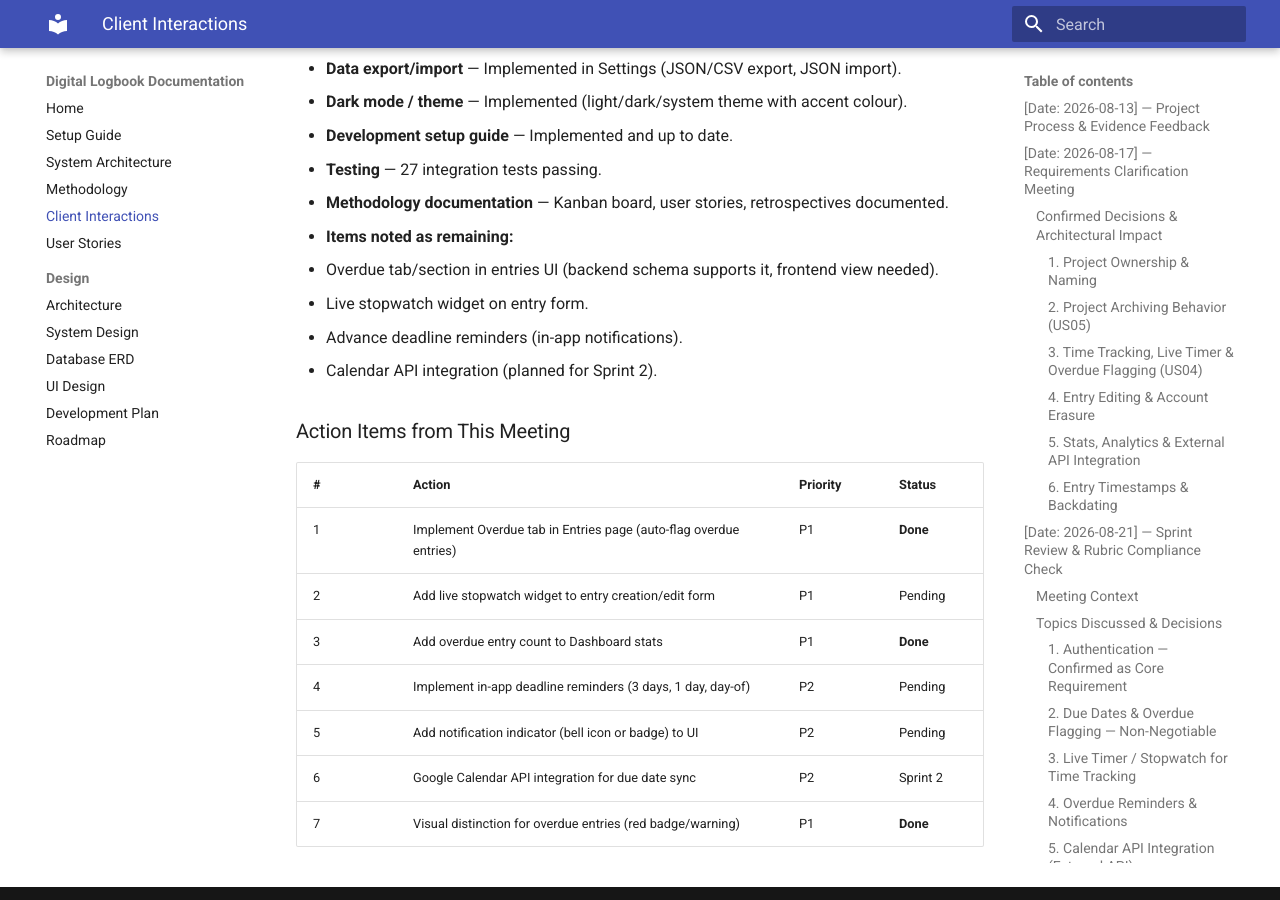
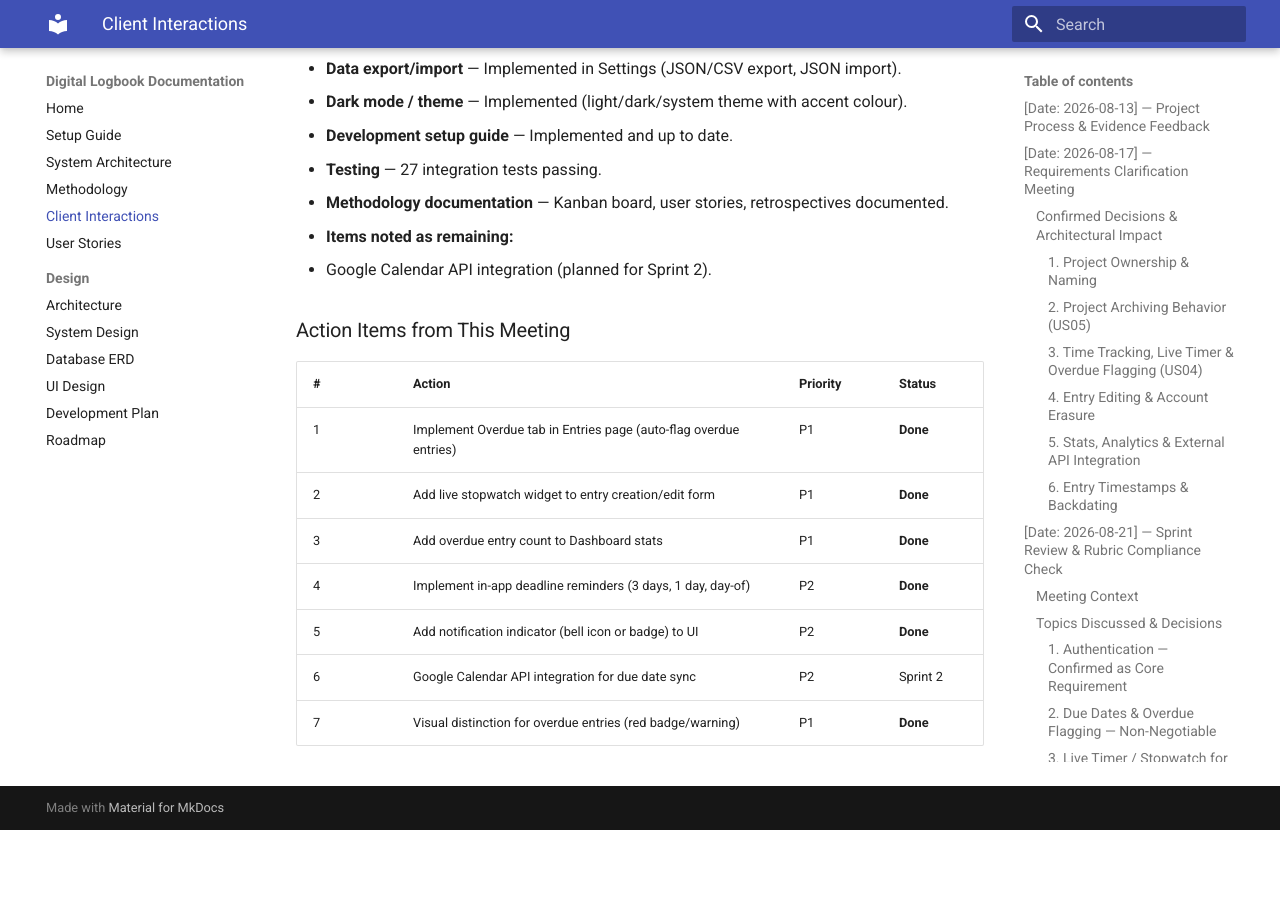
Before and after one commit to DiMpho-20/coms3011a-logbook-digital-logbook, an MkDocs documentation site: the page built from docs/client-interactions.md, in a window 1280 px wide and 900 px high, scrolled down 5447 px. Built offline with MkDocs 1.6.1 and Material for MkDocs 9.7.7, drawn with Linux system fonts in a browser that asks for light colours; after the commit the page ends 6277 px from its top, so only the background shows below that.

Commit message:
docs: update action items — stopwatch, deadline reminders, notification bell done

```diff
--- a/docs/client-interactions.md
+++ b/docs/client-interactions.md
@@ -159,19 +159,16 @@ The client conducted a thorough review of the project against the assessment rub
   * **Methodology documentation** — Kanban board, user stories, retrospectives documented.
 
 * **Items noted as remaining:**
-  * Overdue tab/section in entries UI (backend schema supports it, frontend view needed).
-  * Live stopwatch widget on entry form.
-  * Advance deadline reminders (in-app notifications).
-  * Calendar API integration (planned for Sprint 2).
+  * Google Calendar API integration (planned for Sprint 2).
 
 ### Action Items from This Meeting
 
 | # | Action | Priority | Status |
 |---|--------|----------|--------|
 | 1 | Implement Overdue tab in Entries page (auto-flag overdue entries) | P1 | **Done** |
-| 2 | Add live stopwatch widget to entry creation/edit form | P1 | Pending |
+| 2 | Add live stopwatch widget to entry creation/edit form | P1 | **Done** |
 | 3 | Add overdue entry count to Dashboard stats | P1 | **Done** |
-| 4 | Implement in-app deadline reminders (3 days, 1 day, day-of) | P2 | Pending |
-| 5 | Add notification indicator (bell icon or badge) to UI | P2 | Pending |
+| 4 | Implement in-app deadline reminders (3 days, 1 day, day-of) | P2 | **Done** |
+| 5 | Add notification indicator (bell icon or badge) to UI | P2 | **Done** |
 | 6 | Google Calendar API integration for due date sync | P2 | Sprint 2 |
 | 7 | Visual distinction for overdue entries (red badge/warning) | P1 | **Done** |
```
